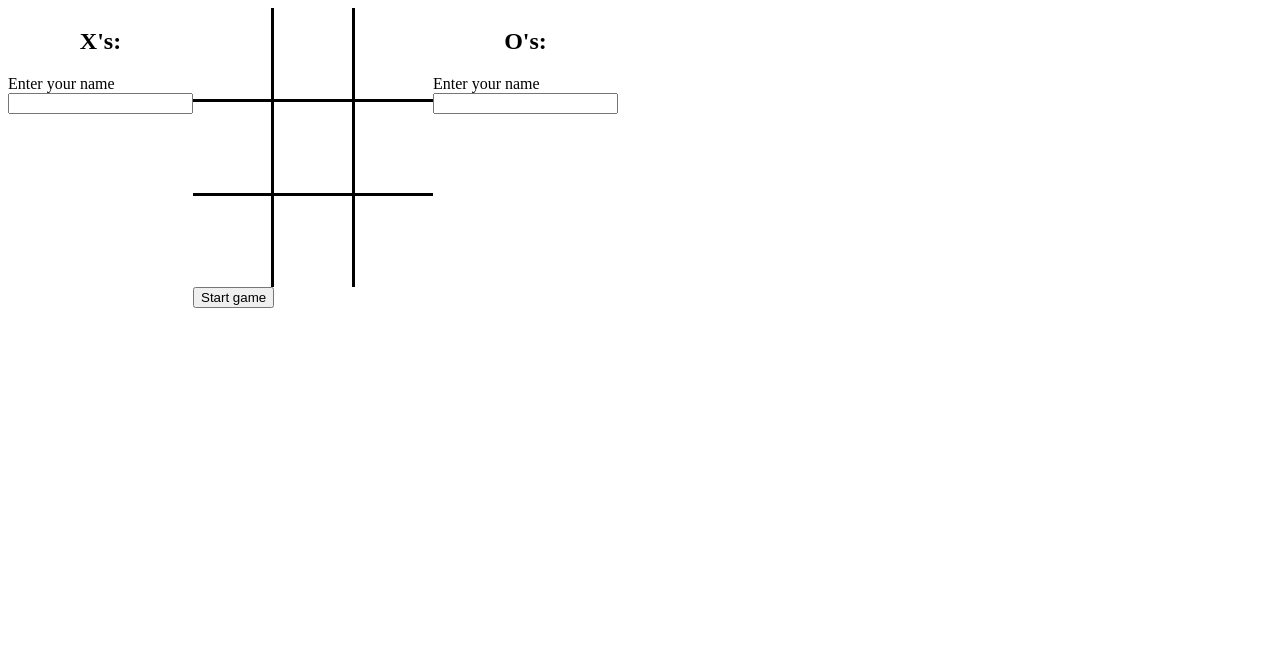
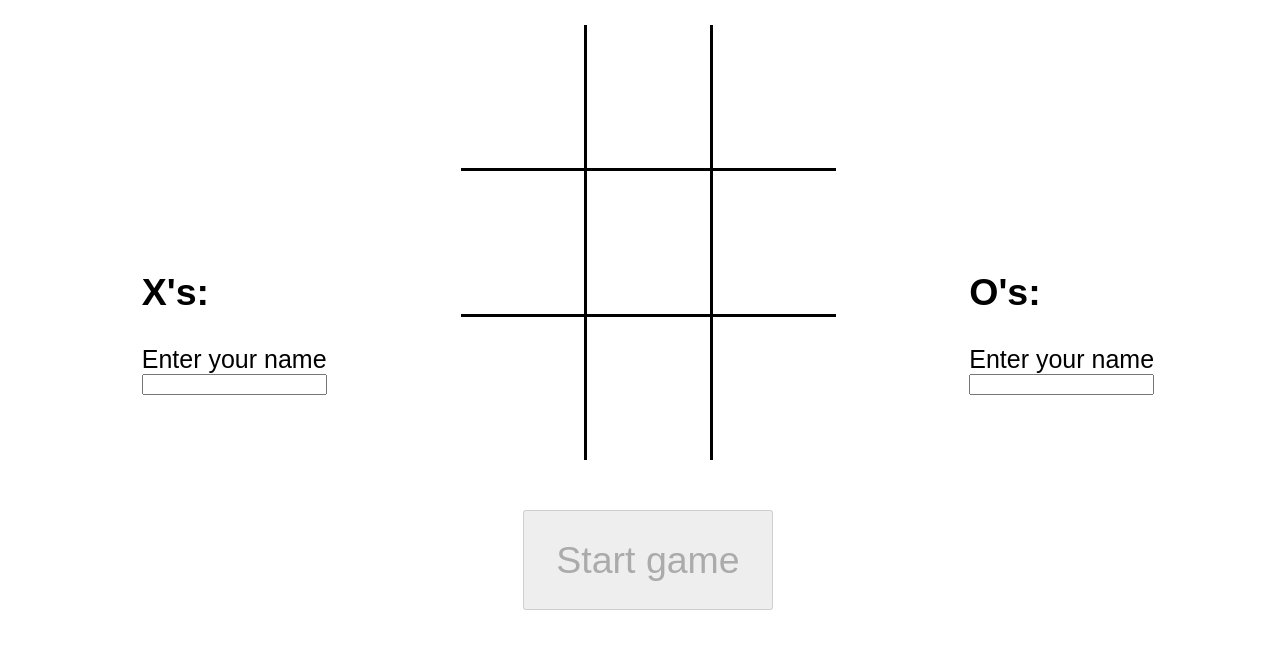
Before and after one commit to ahasanulhoque/tic-tac-toe, a plain HTML site: page index.html in a window 1280 px wide. Drawn offline with Linux system fonts and the light colour scheme.

Commit message:
Began styling page, still need to further style and add js interactivity

```diff
--- a/index.html
+++ b/index.html
@@ -28,7 +28,9 @@
                 <div id="square-7"></div>
                 <div id="square-8"></div>
             </div>
-            <button id="start-game">Start game</button>
+            <div id="button-wrapper">
+                <button id="start-game" disabled>Start game</button>
+            </div>
         </div>
         <div id="player-2" class="player">
             <h2>O's: </h2>
--- a/styles/style.css
+++ b/styles/style.css
@@ -1,11 +1,16 @@
+html {
+    font-size: 25px;
+    height: 100vh;
+    font-family: Arial, Helvetica, sans-serif;
+}
+
 #game {
     display: flex;
+    justify-content: center;
+    align-items: center;
+    width: 100vw;
+    margin-top: 1rem;;
 }
-
-#tic-tac-toe-board {
-
-}
-
 
 #row-1, #row-2 {
     border-bottom: solid;
@@ -33,8 +38,23 @@
 .player {
     display: flex;
     flex-direction: column;
+    margin: 0 auto;
 }
 
-h2 {
+
+
+#button-wrapper {
     text-align: center;
+    margin-top: 2rem;
 }
+
+#start-game {
+    width: 10rem;
+    height: 4rem;
+    font-size: 1.5rem;
+}
+
+/*Classes toggled through js*/
+.player-hidden {
+    display: none;
+}
```
